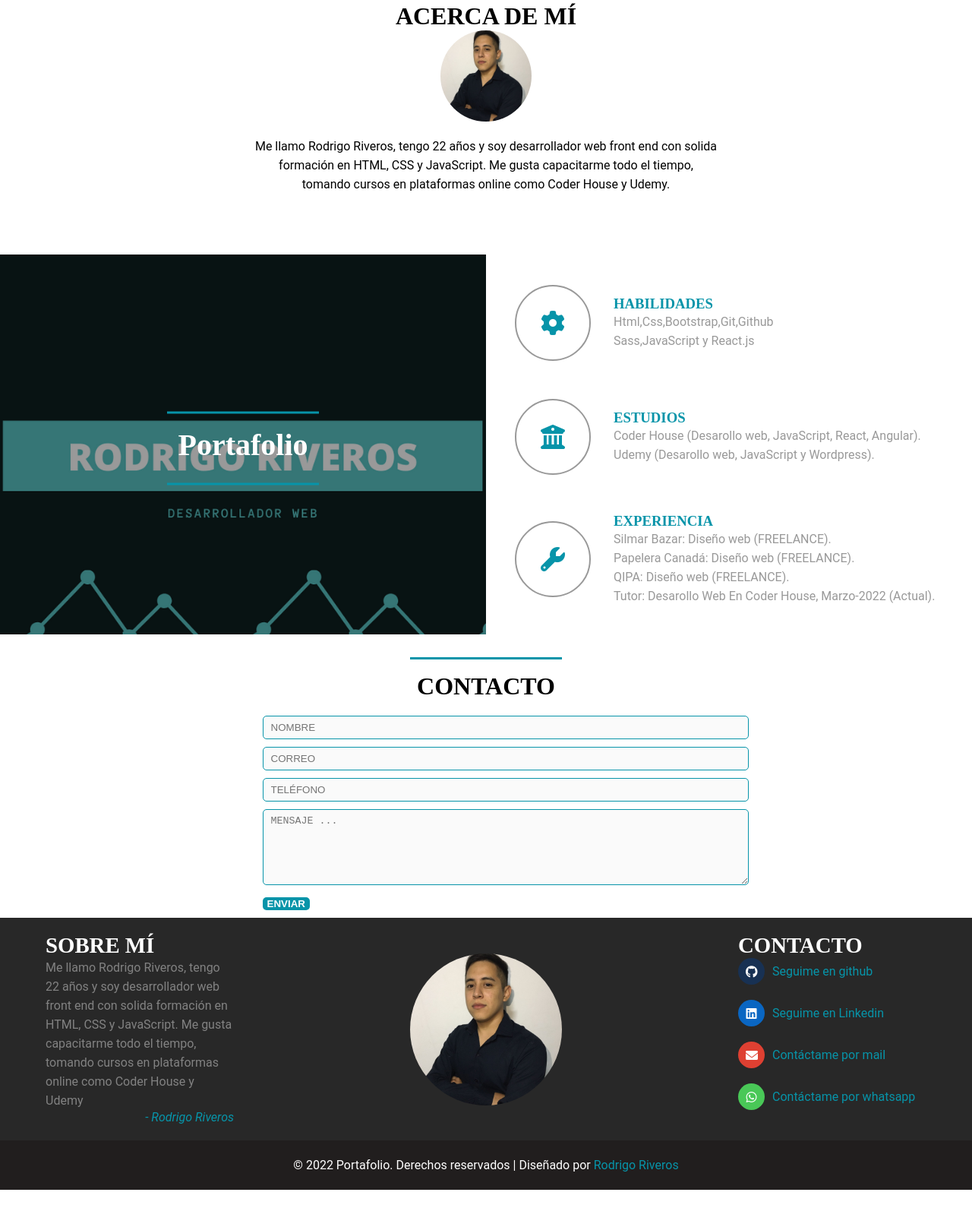
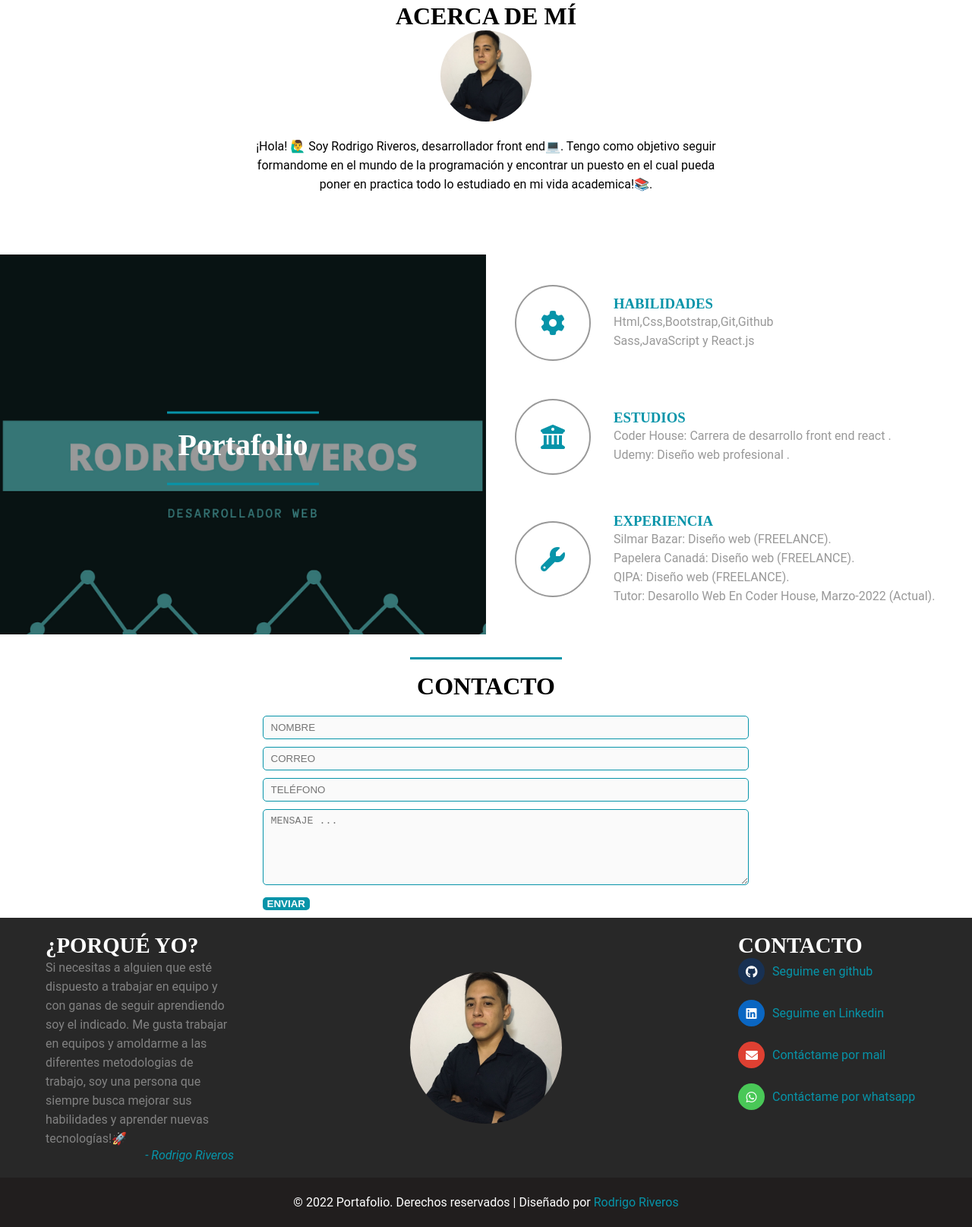
Before and after one commit to Riveros-Rodrigo/portfolio-redesign, a plain HTML site: page index.html in a window 1280 px wide. Shown: the part 1794-3409 px from the top of the page at 76% size. Before the commit the page ends 3360 px from the top, so only its background shows below. Drawn offline with Linux system fonts and the light colour scheme; a script that the page names is missing.

Commit message:
cambio textos

```diff
--- a/index.html
+++ b/index.html
@@ -68,8 +68,7 @@
           <section id="sobreMi" class="container-testimonials">
             <h3 class="section__title">ACERCA DE MÍ</h3>
             <img src="./multimedia/3.jpeg" alt="" class="testimonials__img">
-            <p class="testimonials__txt">Me llamo Rodrigo Riveros, tengo 22 años y soy desarrollador web front end con solida formación en HTML, CSS y JavaScript. Me gusta
-                capacitarme todo el tiempo, tomando cursos en plataformas online como Coder House y Udemy.</p>
+            <p class="testimonials__txt">¡Hola! 🙋‍♂️ Soy Rodrigo Riveros, desarrollador front end💻. Tengo como objetivo seguir formandome en el mundo de la programación y encontrar un puesto en el cual pueda poner en practica todo lo estudiado en mi vida academica!📚.</p>
           </section>
           <section class="container-tips">
             <div class="design__item">
@@ -89,8 +88,8 @@
                 <div class="box__icon"><i class="fas fa-university"></i></div>
                 <div class="box__content">
                   <h3 class="box__title">ESTUDIOS</h3>
-                  <p class="box__txt">Coder House (Desarollo web, JavaScript, React, Angular).</p>
-                  <p class="box__txt">Udemy (Desarollo web, JavaScript y Wordpress).</p>
+                  <p class="box__txt">Coder House: Carrera de desarrollo front end react .</p>
+                  <p class="box__txt">Udemy: Diseño web profesional .</p>
                 </div>
               </div>
               <div class="box">
@@ -130,9 +129,8 @@
         <footer class="main-footer">
           <div class="container">
             <div class="column column--50-25">
-              <h2 class="footer__title">Sobre mí</h2>
-              <p class="footer__txt">Me llamo Rodrigo Riveros, tengo 22 años y soy desarrollador web front end con solida formación en HTML, CSS y JavaScript. Me gusta
-                capacitarme todo el tiempo, tomando cursos en plataformas online como Coder House y Udemy</p>
+              <h2 class="footer__title">¿Porqué yo?</h2>
+              <p class="footer__txt">Si necesitas a alguien que esté dispuesto a trabajar en equipo y con ganas de seguir aprendiendo soy el indicado. Me gusta trabajar en equipos y amoldarme a las diferentes metodologias de trabajo, soy una persona que siempre busca mejorar sus habilidades y aprender nuevas tecnologías!🚀</p>
               <cite class="footer__author">- Rodrigo Riveros</cite>
             </div>
 
@@ -143,11 +141,11 @@
               <div class="footer__socials">
                 <div class="social-icon">
                   <i class="fab fa-github"></i>
-                  <a class="social__link" href="https://github.com/riverosrodrigo" target="_blank" >Seguime en github</a>
+                  <a class="social__link" href="https://github.com/Riveros-Rodrigo" target="_blank" >Seguime en github</a>
                 </div>
                 <div class="social-icon">
                   <i class="fab fa-linkedin"></i>
-                  <a class="social__link" href="https://www.linkedin.com/in/rodrigo-riveros-938766212/" target="_blank" >Seguime en Linkedin</a>
+                  <a class="social__link" href="https://www.linkedin.com/in/riverosrodrigo/" target="_blank" >Seguime en Linkedin</a>
                 </div>
 
                 <div class="social-icon">
```
